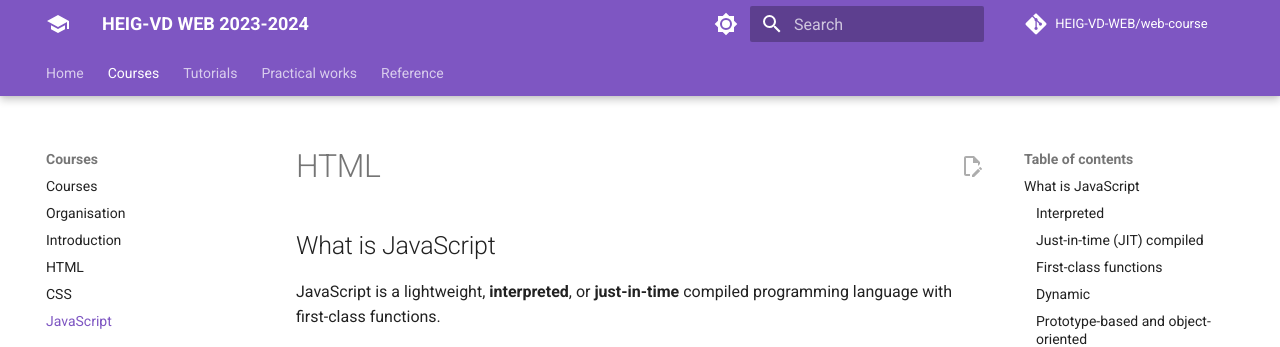
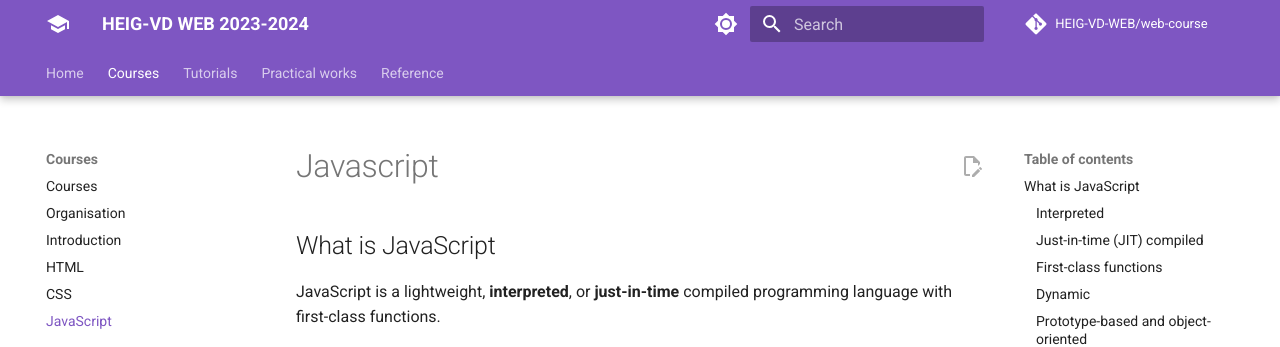
Before and after one commit to HEIG-VD-WEB/web-course, an MkDocs documentation site: the page built from docs/courses/javascript/index.md, in a window 1280 px wide and 900 px high. Shown: the top 347 px of the window. Built offline with MkDocs 1.6.1 and Material for MkDocs 9.7.7, drawn with Linux system fonts in a browser that asks for light colours; comment, search, counter and statistics services are not loaded.

Commit message:
Correct title

```diff
--- a/docs/courses/javascript/index.md
+++ b/docs/courses/javascript/index.md
@@ -1,4 +1,4 @@
-# HTML
+# Javascript
 
 ## What is JavaScript
 
```
